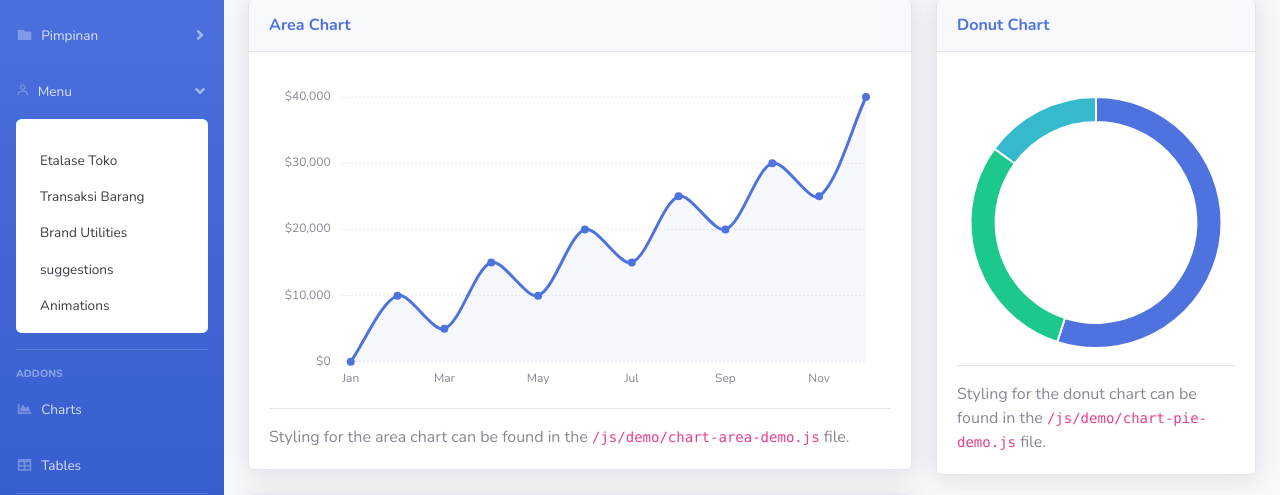
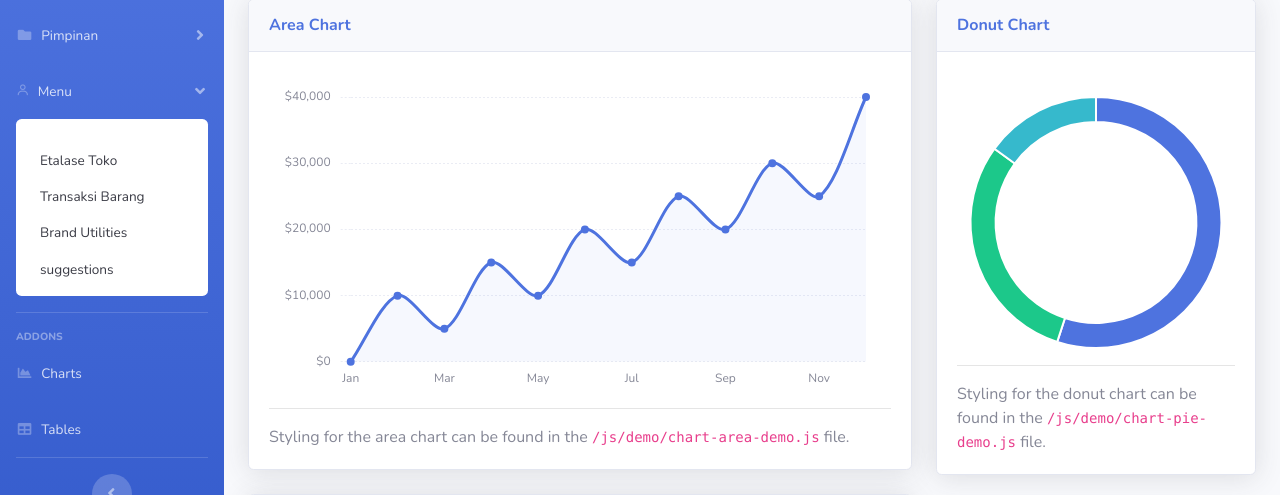
Before and after one commit to wahyuditama/MyLaundry2, a PHP site: page /admin/html/charts.php in a window 1280 px wide, after a click on "Menu". Shown: the part 209-704 px from the top of the page. Run offline with PHP 8.4, Linux system fonts and the light colour scheme; a user stored in the database is signed in.

Commit message:
unnecessary files

```diff
--- a/admin/content/index.php
+++ b/admin/content/index.php
@@ -172,13 +172,13 @@ session_start();
                                                 </div>
                                                 <div class="carousel-inner">
                                                     <div class="carousel-item active" data-bs-interval="10000">
-                                                        <img src="https://picsum.photos/800/800?food" class="d-block w-100" style="width: 30rem; height:20rem;" alt="...">
+                                                        <img src="https://dummyimage.com/800x300/000/fff&text=First+Text" class="d-block w-100" style="width: 30rem; height:20rem;" alt="...">
                                                     </div>
                                                     <div class="carousel-item" data-bs-interval="2000">
-                                                        <img src="https://picsum.photos/800/800?drink" class="d-block w-100" style="width: 30rem; height:20rem;" alt="...">
+                                                        <img src="https://dummyimage.com/800x300/000/fff&text=Second+Text" class="d-block w-100" style="width: 30rem; height:20rem;" alt="...">
                                                     </div>
                                                     <div class="carousel-item">
-                                                        <img src="https://picsum.photos/800/800?nature" class="d-block w-100" style="width: 30rem; height:20rem;" alt="...">
+                                                        <img src="https://dummyimage.com/800x300/000/fff&text=Third+Text" class="d-block w-100" style="width: 30rem; height:20rem;" alt="...">
                                                     </div>
                                                 </div>
                                                 <a class="carousel-control-prev" type="button" data-bs-target="#carouselExampleDark" data-bs-slide="prev">
--- a/admin/layout/sidebar.php
+++ b/admin/layout/sidebar.php
@@ -61,9 +61,9 @@
                 data-parent="#accordionSidebar">
                 <div class="bg-white py-2 collapse-inner rounded">
                     <h6 class="collapse-header"></h6>
-                    <a class="collapse-item" href="item-data-detail.php">Detail Data Barang</a>
-                    <a class="collapse-item" href="purchase_detail.php">Data Pembelian</a>
-                    <a class="collapse-item" href="display.php">Etalase Toko</a>
+                    <a class="collapse-item" href="../content/item-data-detail.php">Detail Data Barang</a>
+                    <a class="collapse-item" href="../content/purchase_detail.php">Data Pembelian</a>
+                    <a class="collapse-item" href="../content/display.php">Etalase Toko</a>
                 </div>
             </div>
         </li>
@@ -88,7 +88,6 @@
                     <a class="collapse-item" href="../content/transaksi.php">Transaksi Barang</a>
                     <a class="collapse-item" href="../html/Brand.php">Brand Utilities</a>
                     <a class="collapse-item" href="../html/suggestion.php">suggestions</a>
-                    <a class="collapse-item" href="../html/utilities-animation.html">Animations</a>
                 </div>
             </div>
         </li>
```
